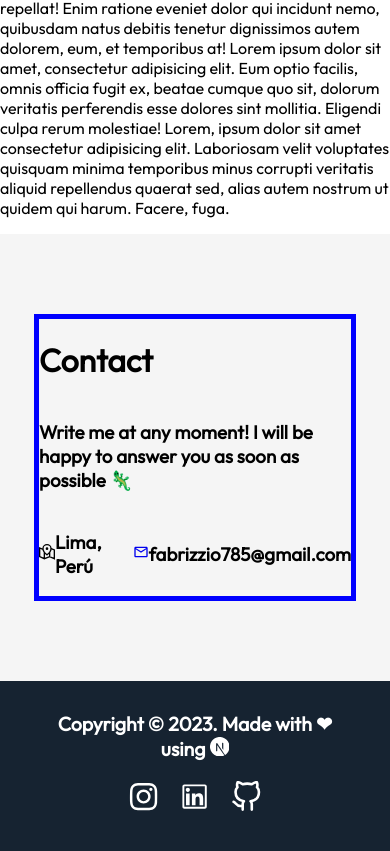
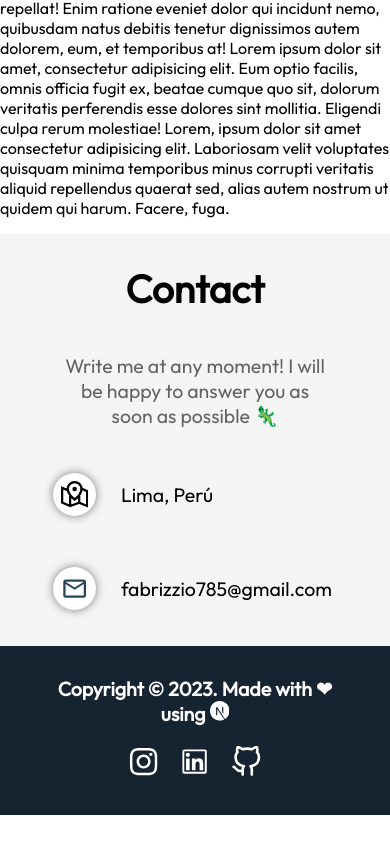
Before and after one commit to Fabrizzio20k/PORTFOLIO, a Next.js app: page /#home in a window 390 px wide. Shown: the part 3799-4650 px from the top of the page. After the commit the page ends 4614 px from the top, so only its background shows below. Built offline with nearby package versions, Linux system fonts and the light colour scheme.

Commit message:
Fix styles of About Component

```diff
--- a/src/pages/Contact.tsx
+++ b/src/pages/Contact.tsx
@@ -7,22 +7,26 @@ function Contact() {
     return (
         <Section color="#f5f5f5" flexDirection="column">
             <div className={styles.Container}>
-                <h1>Contact</h1>
-                <h3>
+                <h1 className={styles.Title}>Contact</h1>
+                <h3 className={styles.Text}>
                     Write me at any moment! I will be happy to answer you as soon as possible 🦎
                 </h3>
                 <div className={styles.Contacts}>
                     <div className={styles.Contact}>
-                        <a href="https://maps.app.goo.gl/DVUF6EWjyw8hrRji7" target="_blank" rel="noopener noreferrer">
+                        <a href="https://maps.app.goo.gl/DVUF6EWjyw8hrRji7" target="_blank" rel="noopener noreferrer" className={styles.Link}>
                             <GrMapLocation />
                         </a>
-                        <h3> Lima, Perú </h3>
+                        <a href="https://maps.app.goo.gl/DVUF6EWjyw8hrRji7" target="_blank" rel="noopener noreferrer" className={styles.LinkTx}>
+                            <h3 className={styles.LinkDescription}> Lima, Perú </h3>
+                        </a>
                     </div>
                     <div className={styles.Contact}>
-                        <a href="mailto:fabrizzio785@gmail.com">
+                        <a href="mailto:fabrizzio785@gmail.com" className={styles.Link}>
                             <MdOutlineMail />
                         </a>
-                        <h3>fabrizzio785@gmail.com</h3>
+                        <a href="mailto:fabrizzio785@gmail.com" className={styles.LinkTx}>
+                            <h3 className={styles.LinkDescription}>fabrizzio785@gmail.com</h3>
+                        </a>
                     </div>
                 </div>
             </div>
--- a/src/styles/pages/Contact.module.css
+++ b/src/styles/pages/Contact.module.css
@@ -1,3 +1,26 @@
+.Title {
+    font-family: 'Outfit', sans-serif;
+    font-size: 2.5rem;
+    font-weight: bolder;
+    color: #000000;
+    text-align: left;
+    margin: 0;
+    padding: 20px;
+    word-break: keep-all;
+    width: 100%;
+}
+
+.Text {
+    font-size: 1.2rem;
+    font-weight: normal;
+    color: #636363;
+    text-align: left;
+    margin: 0;
+    padding: 20px;
+    word-break: keep-all;
+    width: auto;
+}
+
 .Container {
     display: flex;
     flex-direction: column;
@@ -6,19 +29,112 @@
     width: 80%;
     padding: 0;
     margin: 80px 0;
-    border: 5px solid blue;
 }
 
 .Contacts {
     display: flex;
     flex-direction: row;
-    justify-content: space-between;
+    justify-content: flex-start;
     align-items: center;
 }
 
 .Contact {
     display: flex;
     flex-direction: row;
-    justify-content: space-evenly;
+    justify-content: center;
     align-items: center;
+    margin-right: 50px;
+    padding: 10px 20px;
 }
+
+.Link {
+    background-color: white;
+    border-radius: 100%;
+    box-shadow: 0 0 10px 0 rgba(0, 0, 0, 0.5);
+    text-decoration: none;
+    color: black;
+    font-size: 30px;
+    display: flex;
+    align-items: center;
+    justify-content: center;
+    padding: 8px;
+    margin-right: 15px;
+    color: #254755;
+}
+
+.LinkTx {
+    text-decoration: none;
+}
+
+.LinkDescription {
+    font-family: 'Outfit', sans-serif;
+    font-size: 1.2rem;
+    font-weight: normal;
+    color: #000000;
+    text-align: left;
+    margin: 15px 0;
+    padding: 10px;
+    word-break: keep-all;
+    width: auto;
+}
+
+@media screen and (max-width: 1200px) {
+    .Title {
+        text-align: center;
+    }
+
+    .Text {
+        text-align: center;
+    }
+
+    .Container {
+        align-items: center;
+    }
+
+    .Contacts {
+        justify-content: center;
+    }
+
+    .Contact {
+        margin-right: 0;
+    }
+}
+
+@media screen and (max-width: 600px) {
+    .Contacts {
+        flex-direction: column;
+        align-items: flex-start;
+        justify-content: flex-start;
+    }
+
+}
+
+@media screen and (max-width: 400px) {
+    .Title {
+        font-size: 10vw;
+    }
+
+    .Text {
+        font-size: 5vw;
+    }
+
+    .Container {
+        margin: 10px 0;
+    }
+
+    .Link {
+        font-size: 7vw;
+        margin-right: 5vw;
+    }
+
+    .LinkDescription {
+        font-size: 5vw;
+        padding: 5px;
+        word-break: normal;
+        margin: 5vw 0;
+    }
+
+    .Contact {
+        padding: 10px 0;
+    }
+}
```
